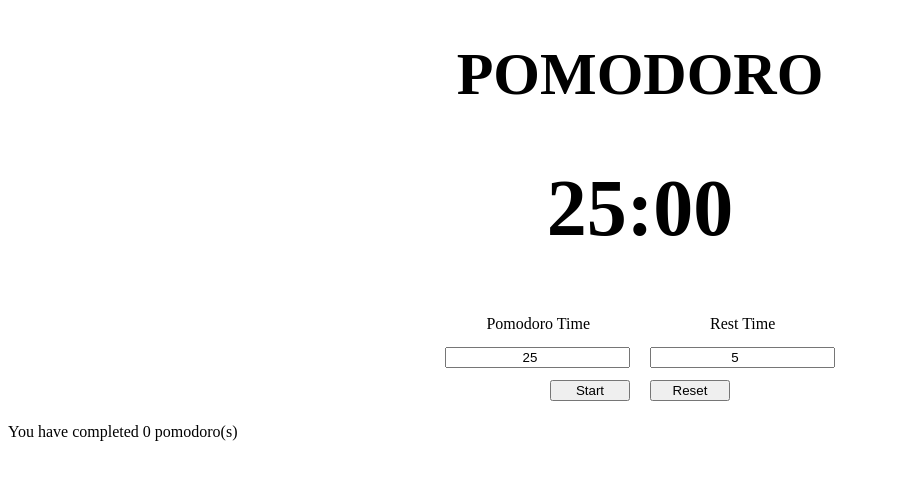
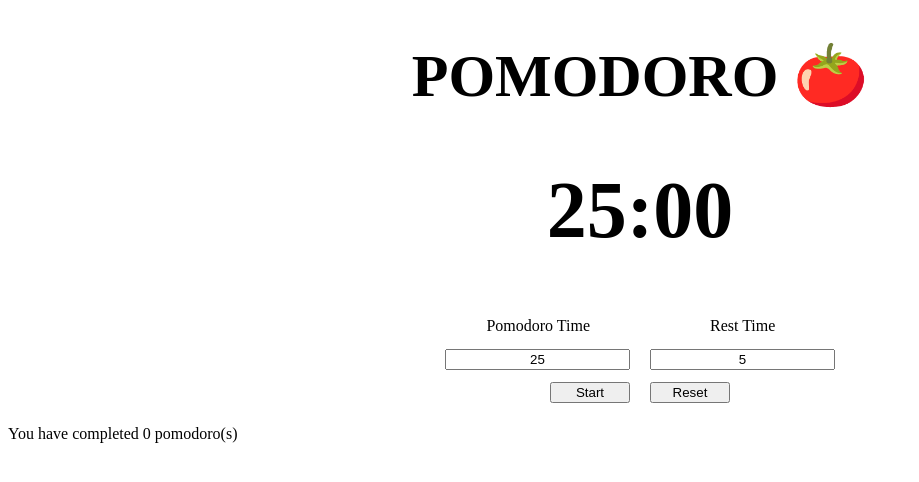
Before and after one commit to marrahenzo/pomodoro, a website built with webpack: page dist/index.html in a window 1280 px wide. Shown: the whole page, without its empty margins (0-919 px from the left). Built offline with nearby package versions, Linux system fonts and the light colour scheme; a web font is replaced by a local one; what tiny-timer would draw is missing.

Commit message:
Add tomato emoji to title and change input types to text

```diff
--- a/dist/index.html
+++ b/dist/index.html
@@ -16,14 +16,14 @@
 
 <body>
   <div id="main-container">
-    <h1 id="title">POMODORO</h1>
+    <h1 id="title">POMODORO 🍅</h1>
     <h1 id="timer">0:00</h1>
     <div id="form-container">
       <form id="form">
         <label id="label-pomodoro" for="time-pomodoro">Pomodoro Time</label>
-        <input type="number" name="time-pomodoro" id="time-pomodoro" value="25">
+        <input type="text" inputmode="numeric" name="time-pomodoro" id="time-pomodoro" value="25">
         <label id="label-rest" for="time-rest">Rest Time</label>
-        <input type="number" name="time-rest" id="time-rest" value="5">
+        <input type="text" inputmode="numeric" name="time-rest" id="time-rest" value="5">
         <button id="btn-start" type="button">Start</button>
         <button id="btn-reset" type="button">Reset</button>
       </form>
```
